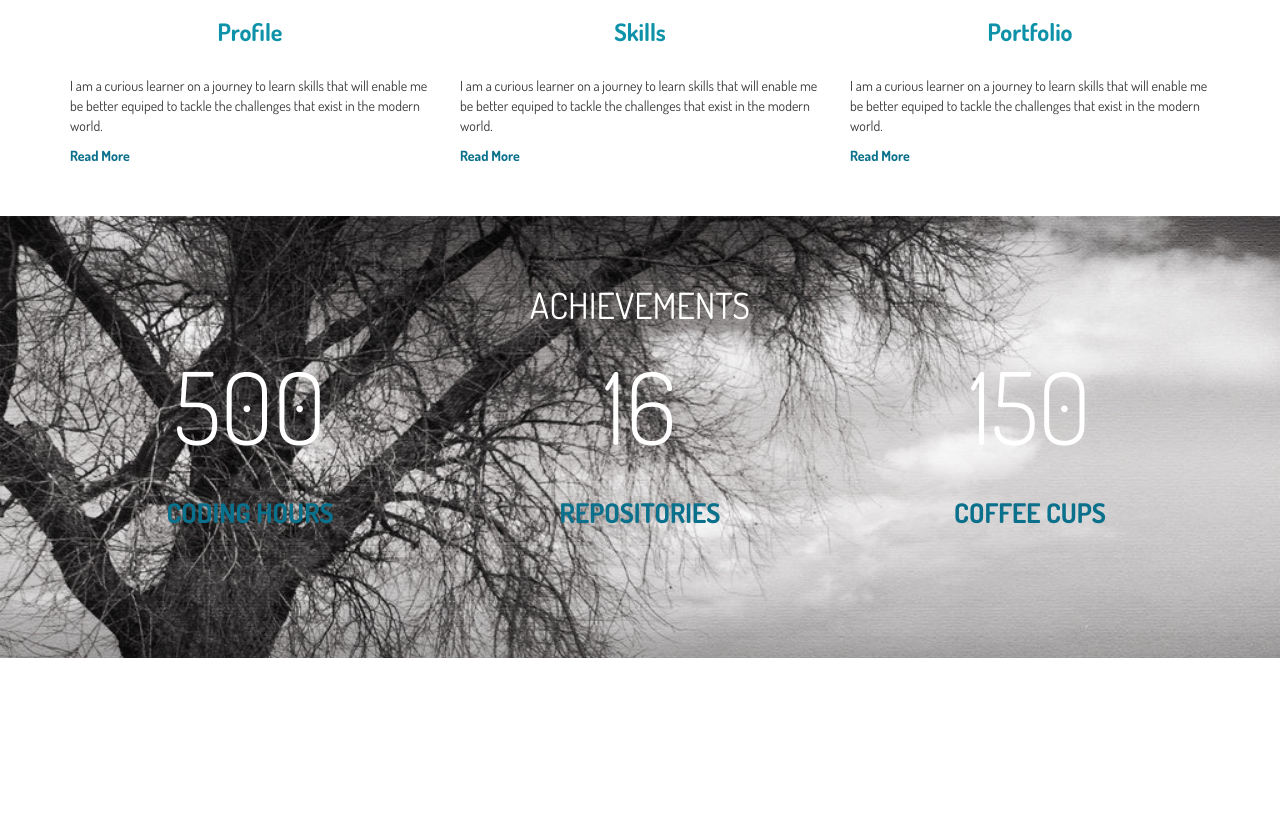
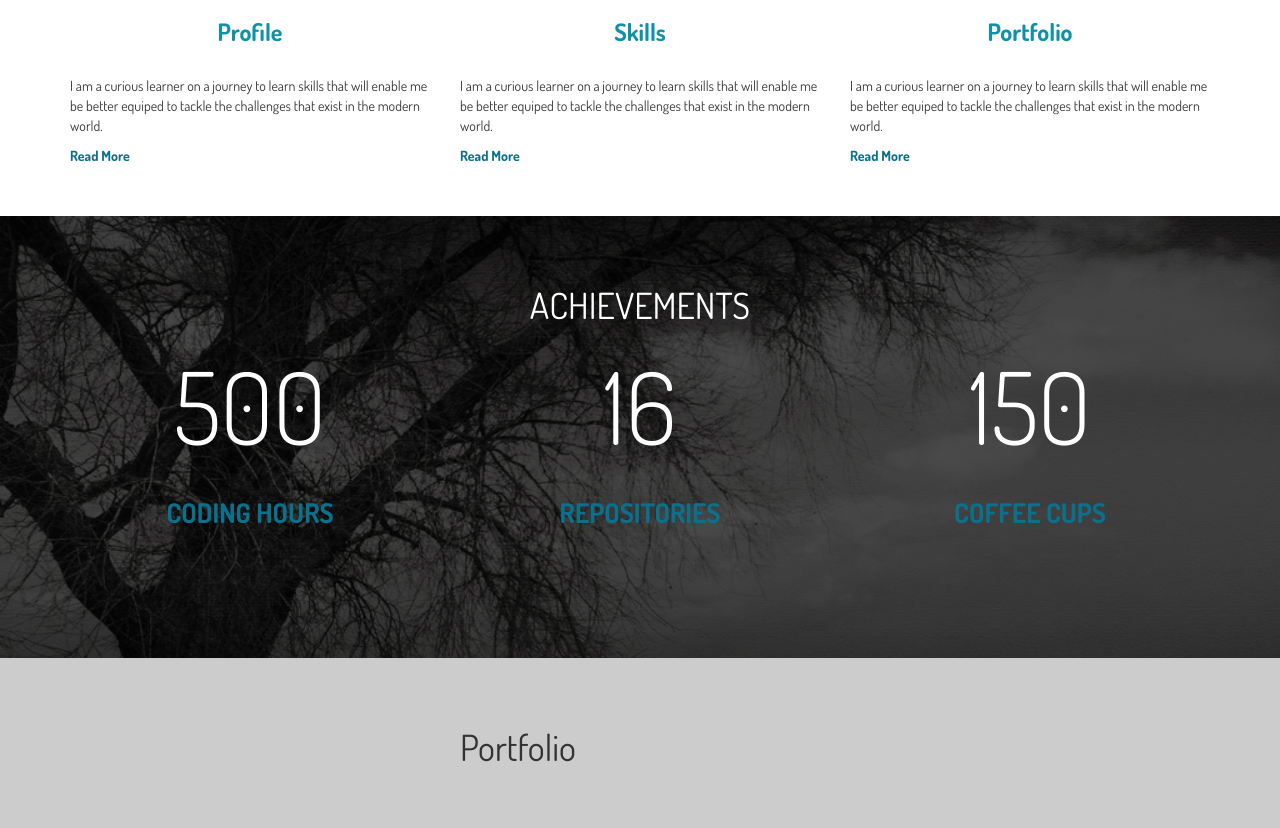
Before and after one commit to mickityy/personal-responsive, a plain HTML site: page index.html in a window 1280 px wide. Shown: the part 1108-1936 px from the top of the page. Before the commit the page ends 1766 px from the top, so only its background shows below. Drawn offline with Linux system fonts and the light colour scheme.

Commit message:
gradient overlay on images

```diff
--- a/css/style.css
+++ b/css/style.css
@@ -6,7 +6,8 @@ body{
 }
 
 .header{
-	background-image:url(../img/bg3.jpg);
+	/*background-image:url(../img/bg2.jpg);*/
+  background-image:linear-gradient(rgba(0, 0, 0, 0.7),rgba(0, 0, 0, 0.7)),url(../img/bg1.jpg);
   background-size: cover;
   color: #ffffff;
   padding-top: 50px;
@@ -121,7 +122,7 @@ body{
 }
 
 .ach{
-  background-image: url(../img/bg6.jpg);
+  background-image:linear-gradient(rgba(0, 0, 0, 0.7),rgba(0, 0, 0, 0.7)),url(../img/bg6.jpg);
   background-size: cover;
   padding-top: 50px;
   padding-bottom: 50px;
@@ -147,5 +148,10 @@ body{
   text-transform: uppercase;
   color: #0b708b;
   margin-bottom: 80px;
+}
 
+.portfolio{
+  padding-top: 50px;
+  padding-bottom: 50px;
+  background: #cccccc;
 }
--- a/index.html
+++ b/index.html
@@ -137,6 +137,17 @@
 	</div>
 <!--END OF ACHIEVEMENTS SECTION -->
 
+<!--PORTFOLIO SECTION -->
+	<div class="col-md-12 portfolio">
+			<div class="container">
+					<div class="row">
+							<div class="col-md-4 col-md-offset-4">
+									<h1>Portfolio</h1>
+							</div>
+					</div>
+			</div>
+	</div>
+<!--END OF PORTFOLIO SECTION -->
 
 </body>
 </html>
```
Also changed, not shown: img/header_bg.jpg (added).
